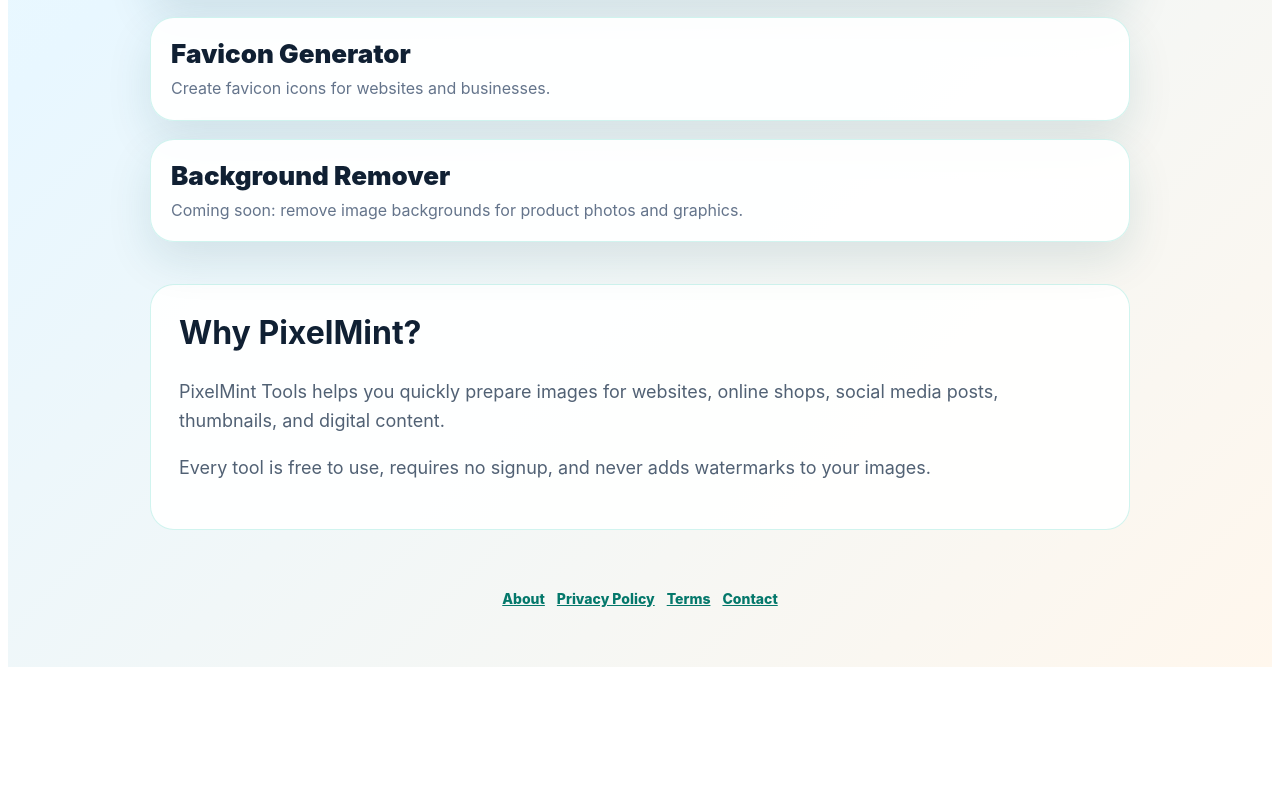
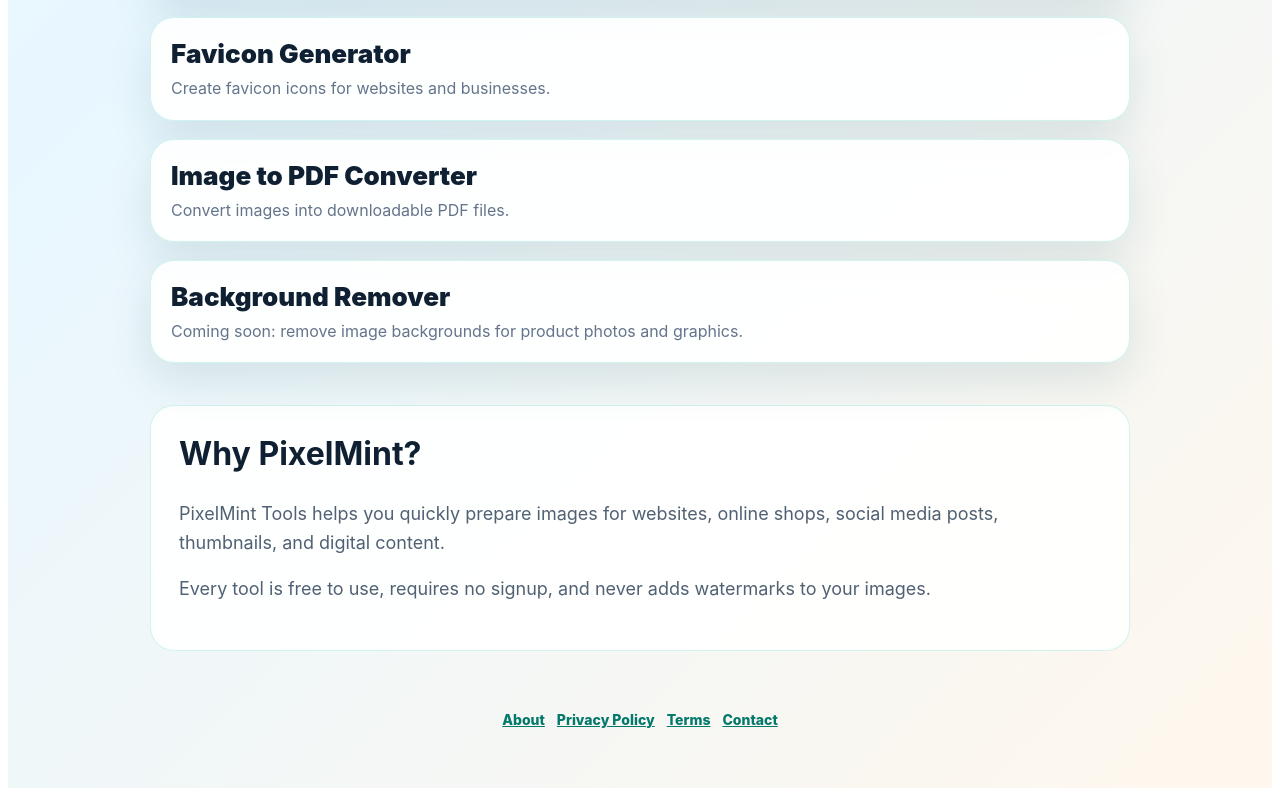
Before and after one commit to gramaziofamily/pixelminttools, a Next.js app: page / in a window 1280 px wide. Shown: the part 1406-2202 px from the top of the page. Before the commit the page ends 2081 px from the top, so only its background shows below. Built offline with nearby package versions, Linux system fonts and the light colour scheme.

Commit message:
Add image to PDF converter

```diff
--- a/app/page.js
+++ b/app/page.js
@@ -54,6 +54,11 @@ export default function Home() {
   "Create favicon icons for websites and businesses.",
 ],
 
+ [
+  "Image to PDF Converter",
+  "/image-to-pdf",
+  "Convert images into downloadable PDF files.",
+],
 
     [
       "Background Remover",
```
